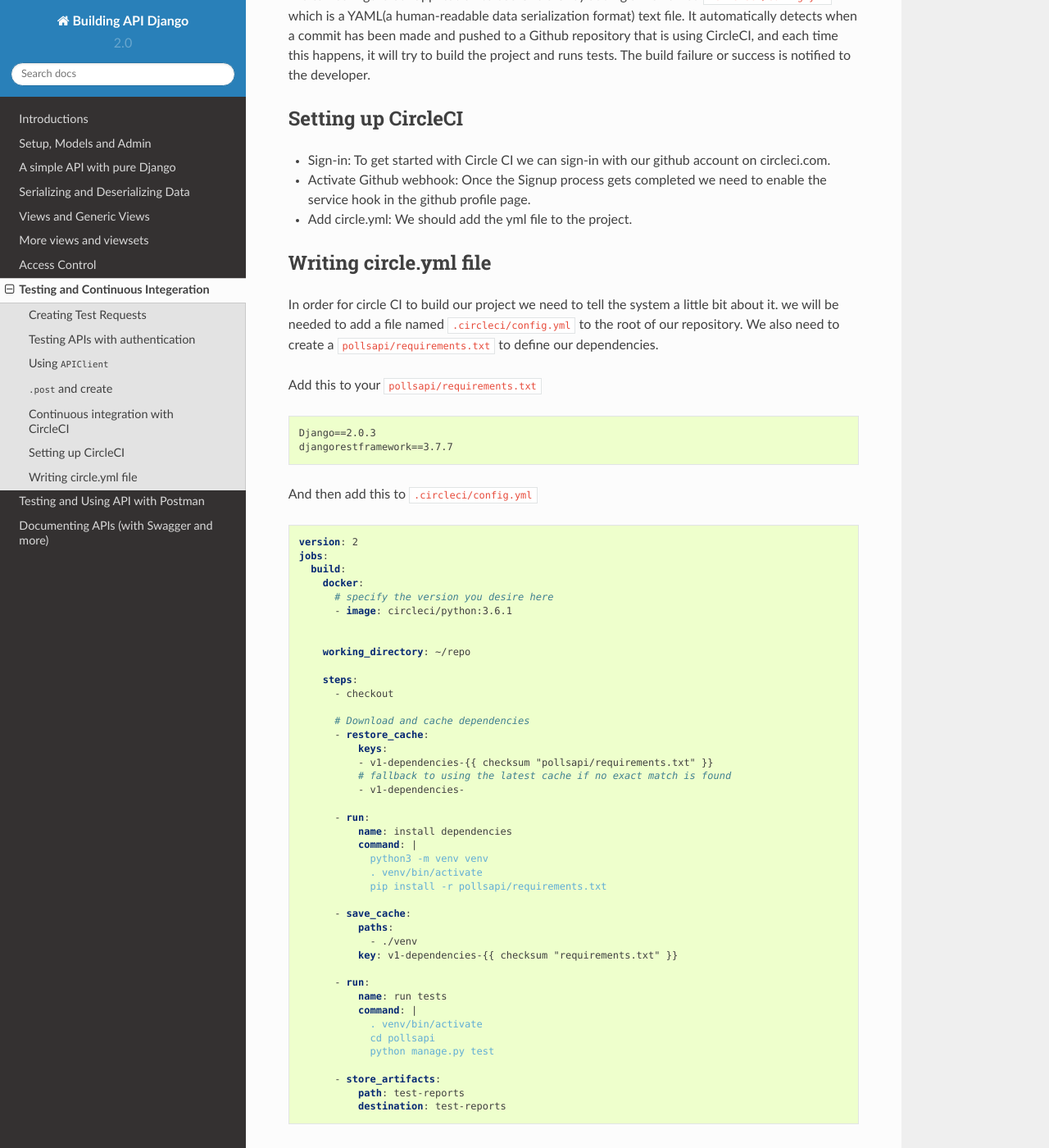
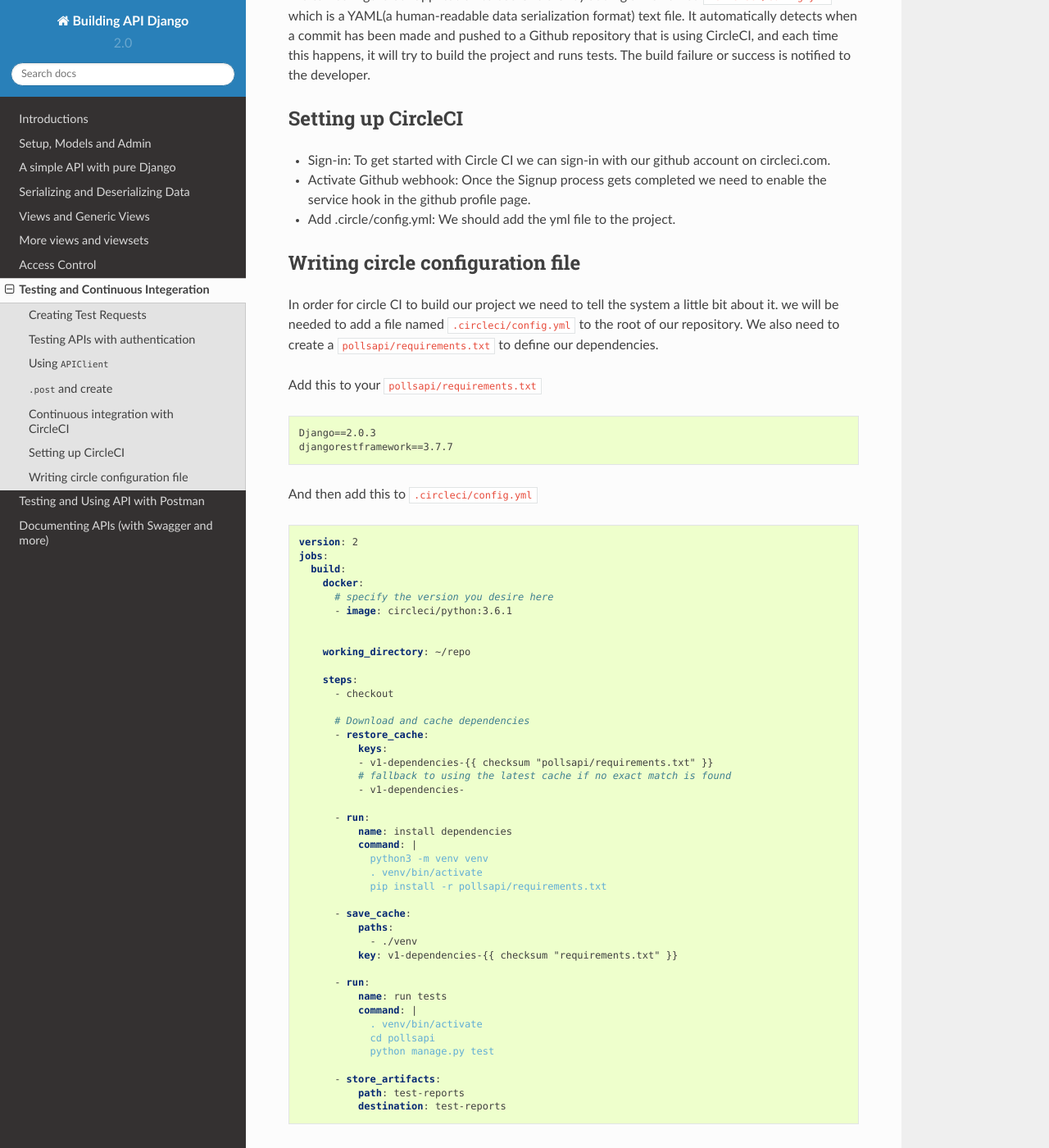
Before and after one commit to agiliq/building-api-django, a Sphinx documentation site: the page built from docs/testing-and-ci.rst, in a window 1280 px wide and 1400 px high, scrolled down 5079 px. Shown: the whole window at 82% size. Built offline with Sphinx 7.4.7 and the Read the Docs theme 2.0.0, drawn with Linux system fonts in a browser that asks for light colours; some of the changed text lies outside the part shown.

Commit message:
Fix filename that may cause confusion

```diff
--- a/docs/testing-and-ci.rst
+++ b/docs/testing-and-ci.rst
@@ -267,10 +267,10 @@ Setting up CircleCI
 
 - Sign-in: To get started with Circle CI we can sign-in with our github account on circleci.com.
 - Activate Github webhook: Once the Signup process gets completed we need to enable the service hook in the github profile page.
-- Add circle.yml: We should add the yml file to the project.
+- Add .circle/config.yml: We should add the yml file to the project.
 
-Writing circle.yml file
-------------------------
+Writing circle configuration file
+---------------------------------------
 
 In order for circle CI to build our project we need to tell the system a little bit about it. we will be needed to add a file named :code:`.circleci/config.yml` to the root of our repository. We also need to create a :code:`pollsapi/requirements.txt` to define our dependencies.
 
@@ -329,7 +329,7 @@ And then add this to :code:`.circleci/config.yml`
             path: test-reports
             destination: test-reports
 
-Below are the important keywords that are used in writting circle.yml file.
+Below are the important keywords that are used in writting circleci config.yml file.
 
 - :code:`image`: Defines the base image including the language and version to use
 - :code:`run`: It specifies a :code:`command` which will be run to setup environent and run tests. :code:`pip install -r pollsapi/requirements.txt` sets up the environment and :code:`pip install -r pollsapi/requirements.txt`
```
